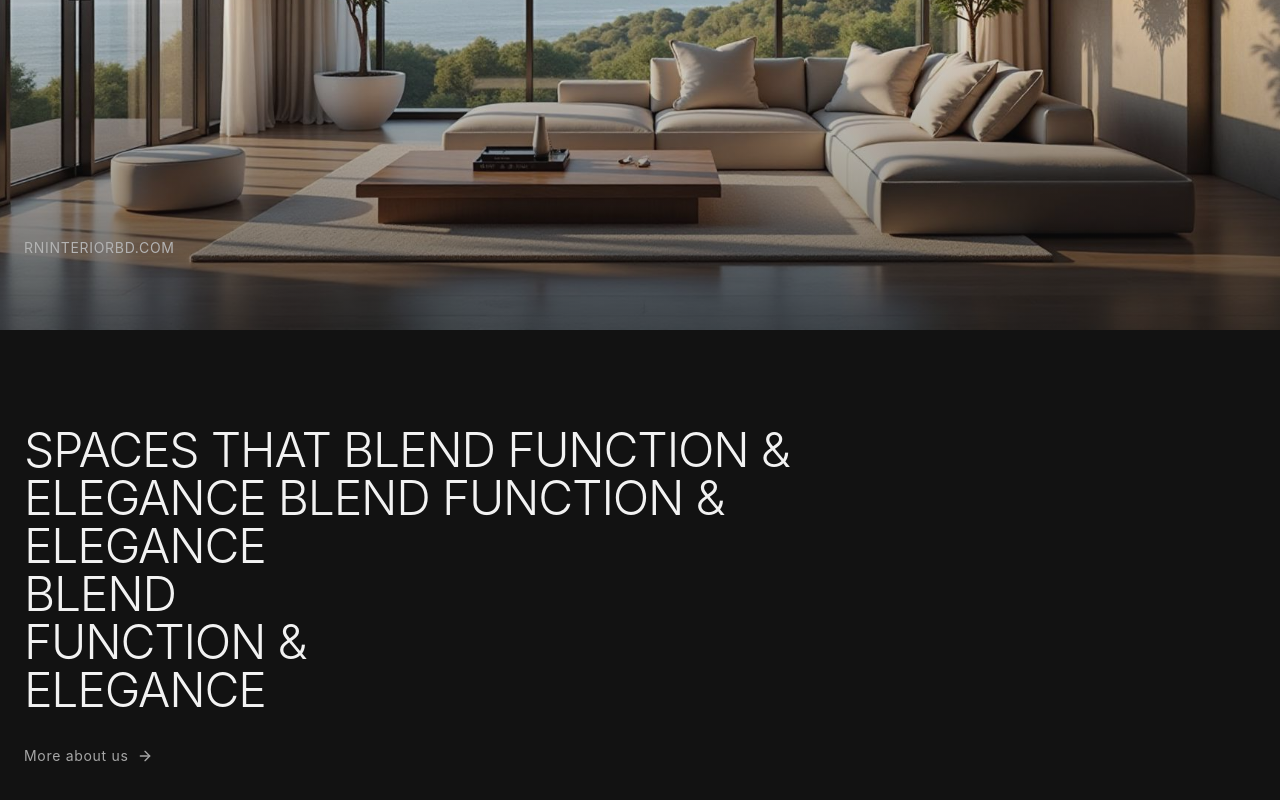
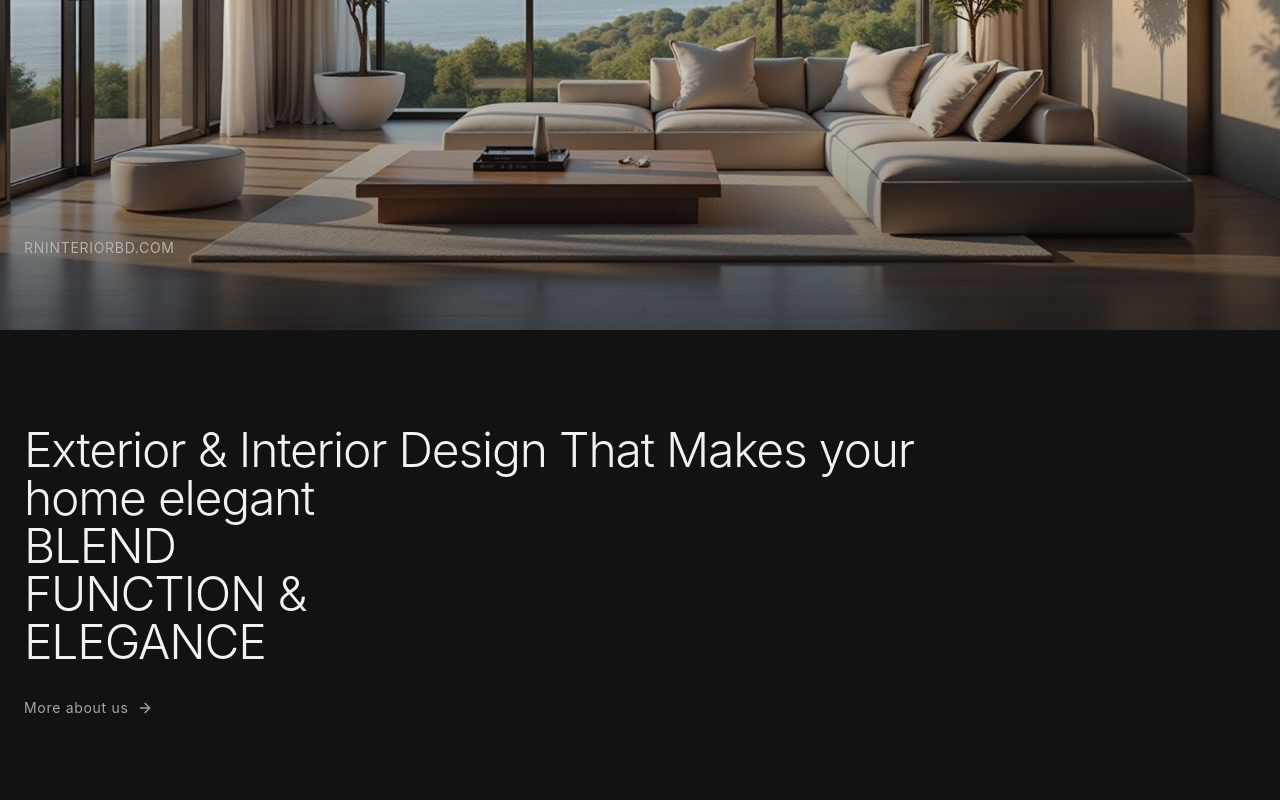
Before and after one commit to mydearhostcom-max/rn-interior, a React (Vite) app: page / in a window 1280 px wide. Shown: the part 470-1270 px from the top of the page. Built offline with nearby package versions, Linux system fonts and the light colour scheme; no server answers; the database is empty.

Commit message:
Visual edit in Lovable
Edited UI in Lovable

```diff
--- a/src/components/MainHeadline.tsx
+++ b/src/components/MainHeadline.tsx
@@ -2,11 +2,8 @@ import { ArrowRight } from "lucide-react";
 const MainHeadline = () => {
   return <section className="py-24 container mx-auto px-6">
       <div className="max-w-4xl">
-        <h2 className="text-5xl font-light leading-tight mb-8 md:text-5xl">SPACES THAT BLEND
-FUNCTION & ELEGANCE
-BLEND
-FUNCTION &
-ELEGANCE<br />
+        <h2 className="text-5xl font-light leading-tight mb-8 md:text-5xl">Exterior & Interior Design
+That Makes your home elegant<br />
           BLEND<br />
           FUNCTION &<br />
           ELEGANCE
```
